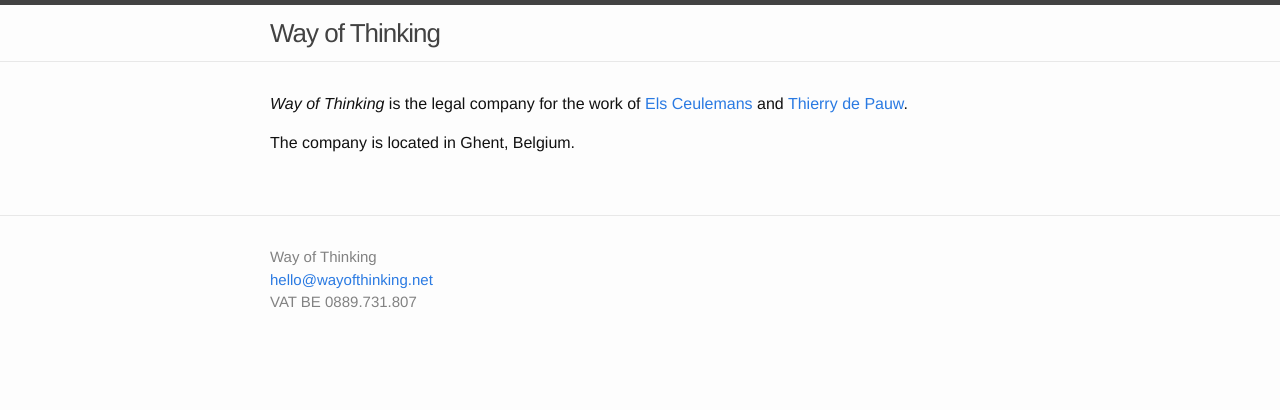
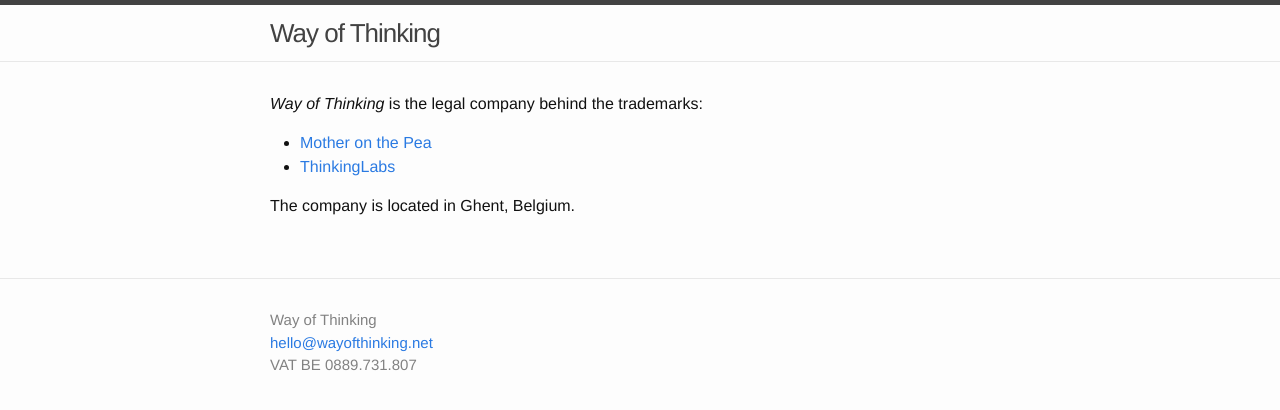
Before and after one commit to wayofthinking/wayofthinking.github.io, a Jekyll site: the page built from index.md, in a window 1280 px wide. Shown: the top 410 px of the page. Built offline with Jekyll 4.4.1, drawn with Linux system fonts in a browser that asks for light colours.

Commit message:
add the trademarks of Way of Thinking

```diff
--- a/index.md
+++ b/index.md
@@ -1,6 +1,9 @@
 ---
 layout: home
 ---
-*Way of Thinking* is the legal company for the work of [Els Ceulemans](http://psycholoog.be/els.ceulemans) and [Thierry de Pauw](http://linkedin.com/in/tdpauw).
+*Way of Thinking* is the legal company behind the trademarks:
+
+- [Mother on the Pea](http://motheronthepea.be)
+- [ThinkingLabs](http://thinkinglabs.io)
 
 The company is located in Ghent, Belgium.
```
Also changed, not shown: README.md.
